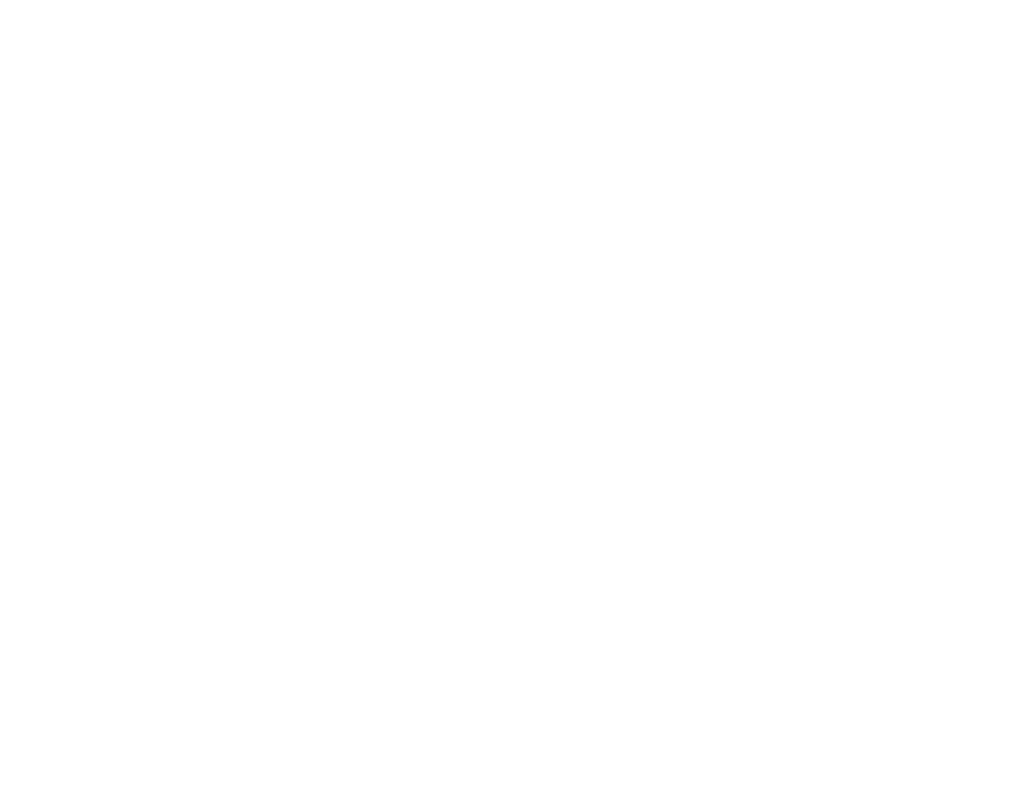
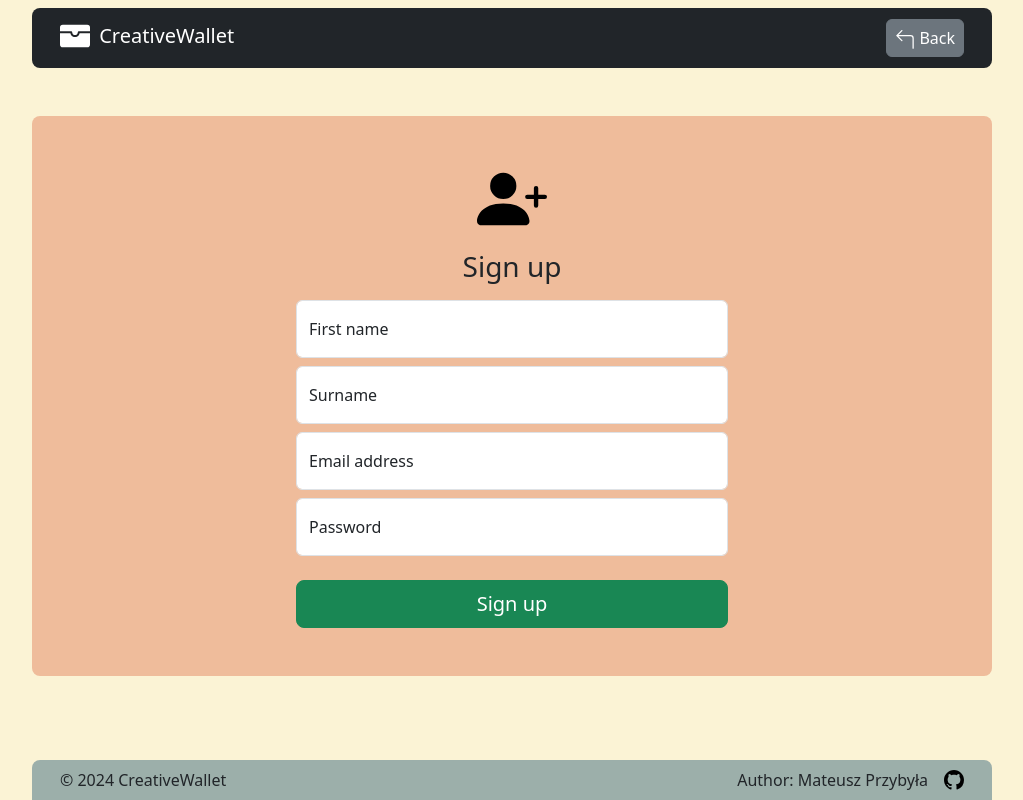
Before and after one commit to mateusz-przybyla/CreativeWallet_FE, a plain HTML site: page public/register.html in a window 1280 px wide. Shown: the whole page, without its empty margins (128-1151 px from the left). Drawn offline with nearby package versions, Linux system fonts and the light colour scheme.

Commit message:
Implemented register page

```diff
--- a/public/register.html
+++ b/public/register.html
@@ -15,9 +15,136 @@
   </head>
 
   <body>
-    <header></header>
-    <main></main>
-    <footer></footer>
+    <div class="bg-login pt-2 position-relative">
+      <header>
+        <nav
+          class="navbar navbar-expand-md navbar-dark bg-dark w-lg-75 px-lg-3 mx-2 mx-lg-auto rounded-3"
+          aria-label="Toggle navigation"
+        >
+          <div class="container">
+            <a class="navbar-brand" href="#">
+              <svg
+                xmlns="http://www.w3.org/2000/svg"
+                height="30"
+                fill="currentColor"
+                class="bi bi-wallet-fill me-1 mb-1"
+                viewBox="0 0 16 16"
+              >
+                <path
+                  d="M1.5 2A1.5 1.5 0 0 0 0 3.5v2h6a.5.5 0 0 1 .5.5c0 .253.08.644.306.958.207.288.557.542 1.194.542s.987-.254 1.194-.542C9.42 6.644 9.5 6.253 9.5 6a.5.5 0 0 1 .5-.5h6v-2A1.5 1.5 0 0 0 14.5 2z"
+                />
+                <path
+                  d="M16 6.5h-5.551a2.7 2.7 0 0 1-.443 1.042C9.613 8.088 8.963 8.5 8 8.5s-1.613-.412-2.006-.958A2.7 2.7 0 0 1 5.551 6.5H0v6A1.5 1.5 0 0 0 1.5 14h13a1.5 1.5 0 0 0 1.5-1.5z"
+                />
+              </svg>
+              CreativeWallet</a
+            >
+            <a class="btn btn-secondary px-2 gap-3 ms-lg-3" href="../index.html"
+              ><svg
+                xmlns="http://www.w3.org/2000/svg"
+                width="20"
+                height="20"
+                fill="currentColor"
+                class="bi bi-arrow-90deg-left"
+                viewBox="0 0 16 16"
+              >
+                <path
+                  fill-rule="evenodd"
+                  d="M1.146 4.854a.5.5 0 0 1 0-.708l4-4a.5.5 0 1 1 .708.708L2.707 4H12.5A2.5 2.5 0 0 1 15 6.5v8a.5.5 0 0 1-1 0v-8A1.5 1.5 0 0 0 12.5 5H2.707l3.147 3.146a.5.5 0 1 1-.708.708z"
+                />
+              </svg>
+              Back</a
+            >
+          </div>
+        </nav>
+      </header>
+      <main class="pb-75">
+        <div class="container my-5 w-lg-75 px-2 px-sm-0">
+          <div class="p-5 text-center bg-main-login rounded-3 form-signin">
+            <form class="w-lg-50 mx-auto">
+              <img
+                class="mb-3"
+                src="../assets/svg/person-plus-fill.svg"
+                alt="box-arrow-in-right"
+                height="70"
+              />
+              <h1 class="h3 mb-3 fw-normal">Sign up</h1>
+
+              <div class="form-floating mb-2">
+                <input
+                  type="firstname"
+                  class="form-control"
+                  id="floatingFirstname"
+                  placeholder="First name"
+                />
+                <label for="floatingFirstname">First name</label>
+              </div>
+              <div class="form-floating mb-2">
+                <input
+                  type="surname"
+                  class="form-control"
+                  id="floatingSurname"
+                  placeholder="Surname"
+                />
+                <label for="floatingSurname">Surname</label>
+              </div>
+              <div class="form-floating mb-2">
+                <input
+                  type="email"
+                  class="form-control"
+                  id="floatingEmail"
+                  placeholder="Email"
+                />
+                <label for="floatingEmail">Email address</label>
+              </div>
+              <div class="form-floating mb-4">
+                <input
+                  type="password"
+                  class="form-control"
+                  id="floatingPassword"
+                  placeholder="Password"
+                />
+                <label for="floatingPassword">Password</label>
+              </div>
+
+              <button class="w-100 btn btn-lg btn-success" type="submit">
+                Sign up
+              </button>
+            </form>
+          </div>
+        </div>
+      </main>
+      <footer class="position-absolute w-100 bottom-0">
+        <div
+          class="bg-footer-login w-lg-75 px-lg-3 mx-2 mx-lg-auto rounded-top-3"
+        >
+          <div class="container">
+            <div class="row d-flex justify-content-between align-items-center">
+              <div
+                class="col-md-4 d-flex justify-content-center justify-content-md-start"
+              >
+                <p class="my-2">© 2024 CreativeWallet</p>
+              </div>
+              <div
+                class="col-md-4 d-flex justify-content-center justify-content-md-end align-items-center"
+              >
+                <p class="my-2">Author: Mateusz Przybyła</p>
+                <a
+                  class="text-body-secondary"
+                  href="https://github.com/mateusz-przybyla"
+                  target="_blank"
+                  ><img
+                    src="../assets/svg/github.svg"
+                    alt="graph-up-arrow"
+                    height="20"
+                    class="ms-3 my-1"
+                /></a>
+              </div>
+            </div>
+          </div>
+        </div>
+      </footer>
+    </div>
     <script
       src="https://cdn.jsdelivr.net/npm/bootstrap@5.3.3/dist/js/bootstrap.bundle.min.js"
       integrity="sha384-YvpcrYf0tY3lHB60NNkmXc5s9fDVZLESaAA55NDzOxhy9GkcIdslK1eN7N6jIeHz"
```
Also changed, not shown: assets/svg/person-plus-fill.svg (added).
